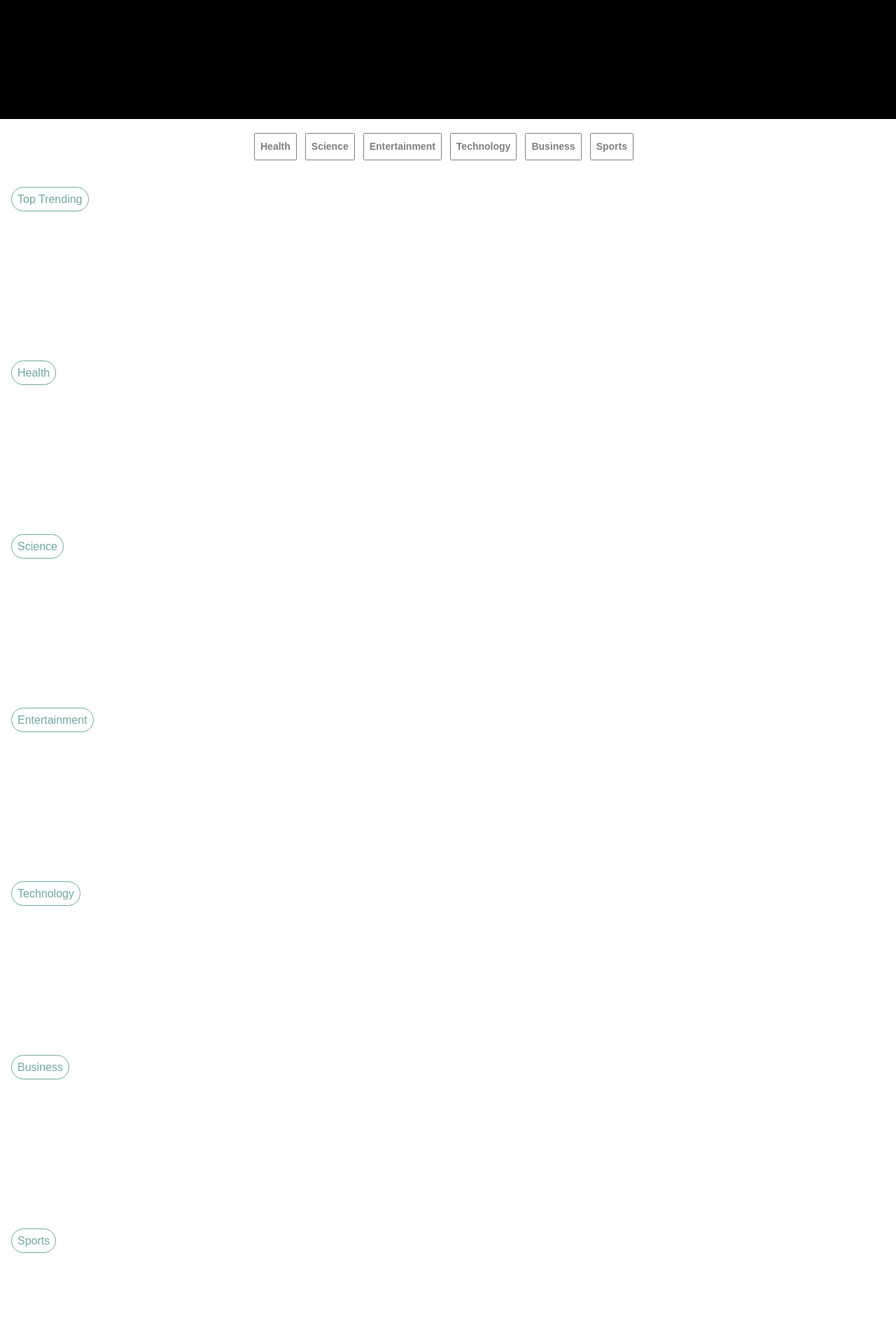
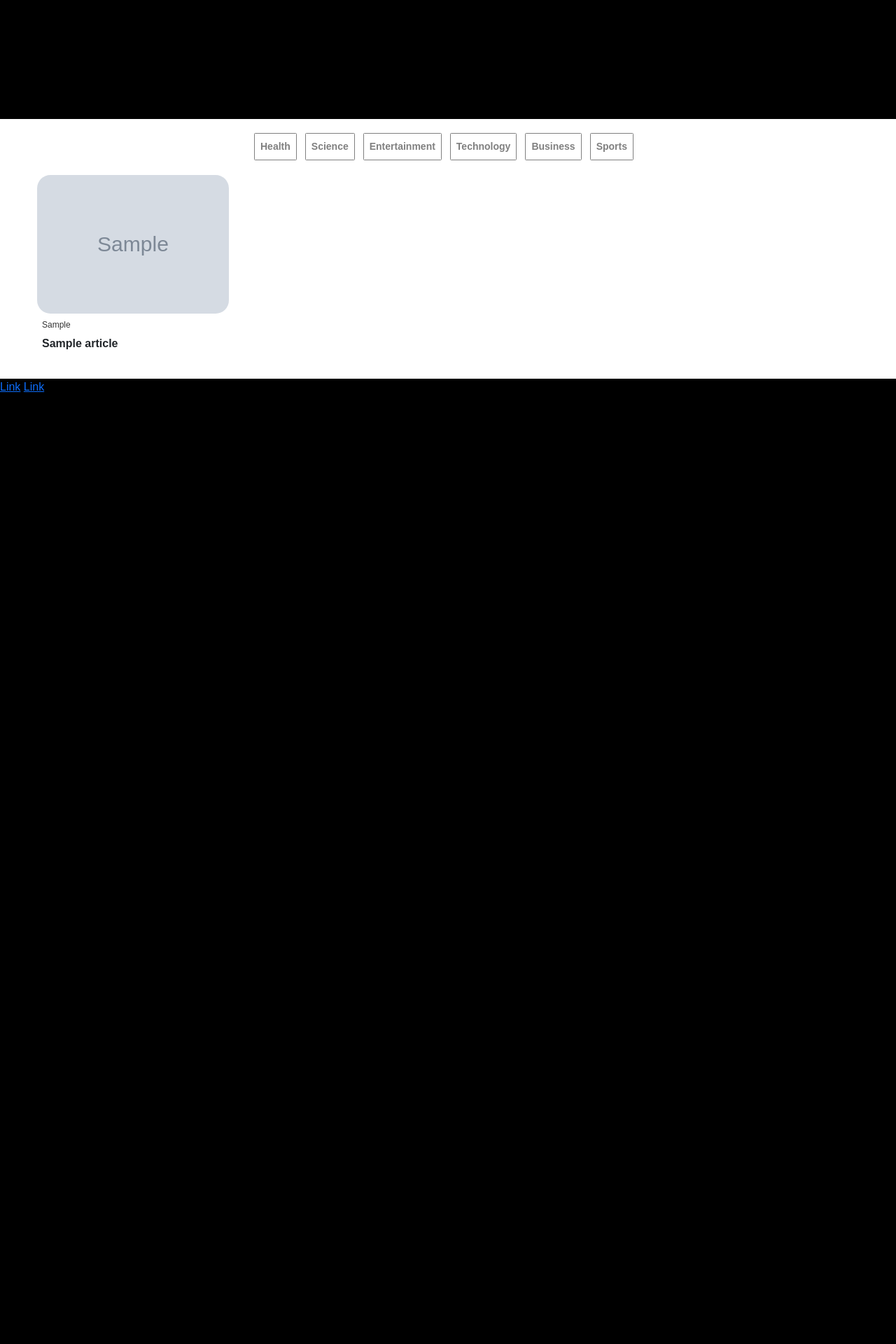
Before and after one commit to lieuk1/News-Web-App, a Flask app: template templates/home.html in a window 1280 px wide. Shown: the part 630-2550 px from the top of the page at 70% size. After the commit the page ends 1190 px from the top, so only its background shows below. Run offline with Flask 2, Linux system fonts and the light colour scheme; tables that the repository leaves empty hold one stand-in row (values such as "Sample post"); the template is opened without the code that fills it: values that come from a table or form of the project are taken from there, most other values are stand-ins (such as "Sample title", 1, 10 or a date in 2020); grey boxes marked "Sample" are stand-in pictures.

Commit message:
Display health articles to page

```diff
--- a/main.py
+++ b/main.py
@@ -43,7 +43,7 @@ class TrendingForm(FlaskForm):
 def home(page):
     trending_form = TrendingForm()
     general_art = Article.query.filter_by(category="general").paginate(page, 5, False)
-    health_art = Article.query.filter_by(category="health").paginate(page, 10, False)
+    health_art = Article.query.filter_by(category="health").paginate(page, 8, False)
 
     if trending_form.validate_on_submit():
         page = request.args.get('page', page, type=int)
--- a/static/css/home.css
+++ b/static/css/home.css
@@ -170,6 +170,80 @@ html, body {
   right: 42px;
 }
 
+.content-container {
+  display: flex;
+  justify-content: center;
+}
+.articles-container {
+  max-width: 1200px;
+}
+.article {
+  width: 300px;
+}
+.article-img {
+  width: 100%;
+  height: 200px;
+  border: 0.01em solid transparent;
+  border-radius: 20px;
+  overflow: hidden;
+  position: relative;
+}
+.article-img img {
+  width: 100%;
+  height: 100%;
+  object-fit: cover;
+  object-position: center;
+}
+.article-img span {
+  width: 100%;
+  height: 100%;
+  border: 0;
+  position: absolute;
+  top: 0;
+  left: 0;
+}
+.article-content:hover .article-img span {
+  transition: 0.4s;
+  background: rgba(0,0,0,0.2);
+}
+.article-content:hover .article-title {
+  text-decoration: underline;
+  text-decoration-thickness: 0.01em;
+  text-underline-offset: 4px;
+}
+.article-content {
+  margin-bottom: 40px;
+  position: relative;
+}
+.article-content a span {
+  position: absolute;
+  width: 100%;
+  height: 100%;
+  top: 0;
+  left: 0;
+  z-index: 1;
+}
+.article-info {
+  margin-left: 8px;
+}
+.article-info p {
+  display: block;
+  line-height: 1.3em;
+  padding: 0;
+  margin: 8px 0;
+  overflow: hidden;
+  display: -webkit-box;
+  -webkit-line-clamp: 4;
+  -webkit-box-orient: vertical;
+}
+.article-src {
+  font-size: 12px;
+  font-weight: normal;
+  color: #333;
+}
+.article-title {
+  font-weight: bold;
+}
 
 .category-btns-container {
   height: 100px;
@@ -238,14 +312,13 @@ html, body {
   --z: 6;
 }
 
-.content-container {
+/* .content-container {
   background-color: white;
 }
 .content-container p {
   margin: 0;
   padding: 0;
-  margin-top: 1.5em;
-  margin-left: 1em;
+  margin: 0px 10px 10px 10px;
 }
 .content-container p span {
   --accent: #70a9a1;
@@ -253,10 +326,8 @@ html, body {
   border-radius: 18px;
   padding: 8px;
   color: var(--accent);
-}
-.carousal-container {
-  height: 200px;
-}
+} */
+
 .footer-container {
   height: 25vh;
   background-color: black;
--- a/templates/home.html
+++ b/templates/home.html
@@ -25,7 +25,7 @@
         </div>
         <div class="trend-row-con container">
             <div class="row">
-                {% for article in article_data.items %}
+                {% for article in general_art.items %}
                 <div class="col trend-article">
                     <div class="trend-article-content">
                         <!-- <p id="publish-date">{{ article.publish_date }}</p> -->
@@ -72,33 +72,28 @@
         </ul>
     </div>
     <div class="content-container">
-        <p><span>Top Trending</span></p>
-        <div class="carousal-container"></div>
-
-        <p><span>Health</span></p>
-        <div class="carousal-container">
-            <!-- {% for article in article_data.items %}
-            <div class="health-articles">
-                <h3><a class="title" href="{{ article.url }}">{{ article.title }}</a></h3>
-                <p id="source-date-container">
-                    <span id="source">by {{ article.source }}</span>
-                    <span id="publish-date">{{ article.publish_date }}</span>
-                </p>
-                <p>{{ article.description }}</p>
+        <div class="articles-container container">
+            <div class="row">
+                {% for article in health_art.items %}
+                <div class="col-md-2 article">
+                    <div class="article-content">
+                        <div class="article-img">
+                            <img src="{{ article.url_to_image }}" />
+                            <span></span>
+                        </div>
+                        <div class="article-info">
+                            <!-- <p id="publish-date">{{ article.publish_date }}</p> -->
+                            <p class="article-src">{{ article.source }}</p>
+                            <p class="article-title">{{ article.title }}</p>
+                        </div>
+                        <a href="{{ article.url }}" target="_blank" rel="noopener noreferrer">
+                            <span></span>
+                        </a>
+                    </div>
+                </div>
+                {% endfor %}
             </div>
-            {% endfor %} -->
         </div>
-
-        <p><span>Science</span></p>
-        <div class="carousal-container"></div>
-        <p><span>Entertainment</span></p>
-        <div class="carousal-container"></div>
-        <p><span>Technology</span></p>
-        <div class="carousal-container"></div>
-        <p><span>Business</span></p>
-        <div class="carousal-container"></div>
-        <p><span>Sports</span></p>
-        <div class="carousal-container"></div>
     </div>
     <div class="footer-container">
         <a href="/">Link</a>
@@ -107,6 +102,10 @@
 
 <!-- Put all JS in separate file -->
 <script>
+    $('#myTab a').on('click', function (e) {
+        e.preventDefault()
+        $(this).tab('show')
+    })
     function openForm(form_id) {
         hideButtons()
         document.getElementById(form_id).style.display = "block";
```
